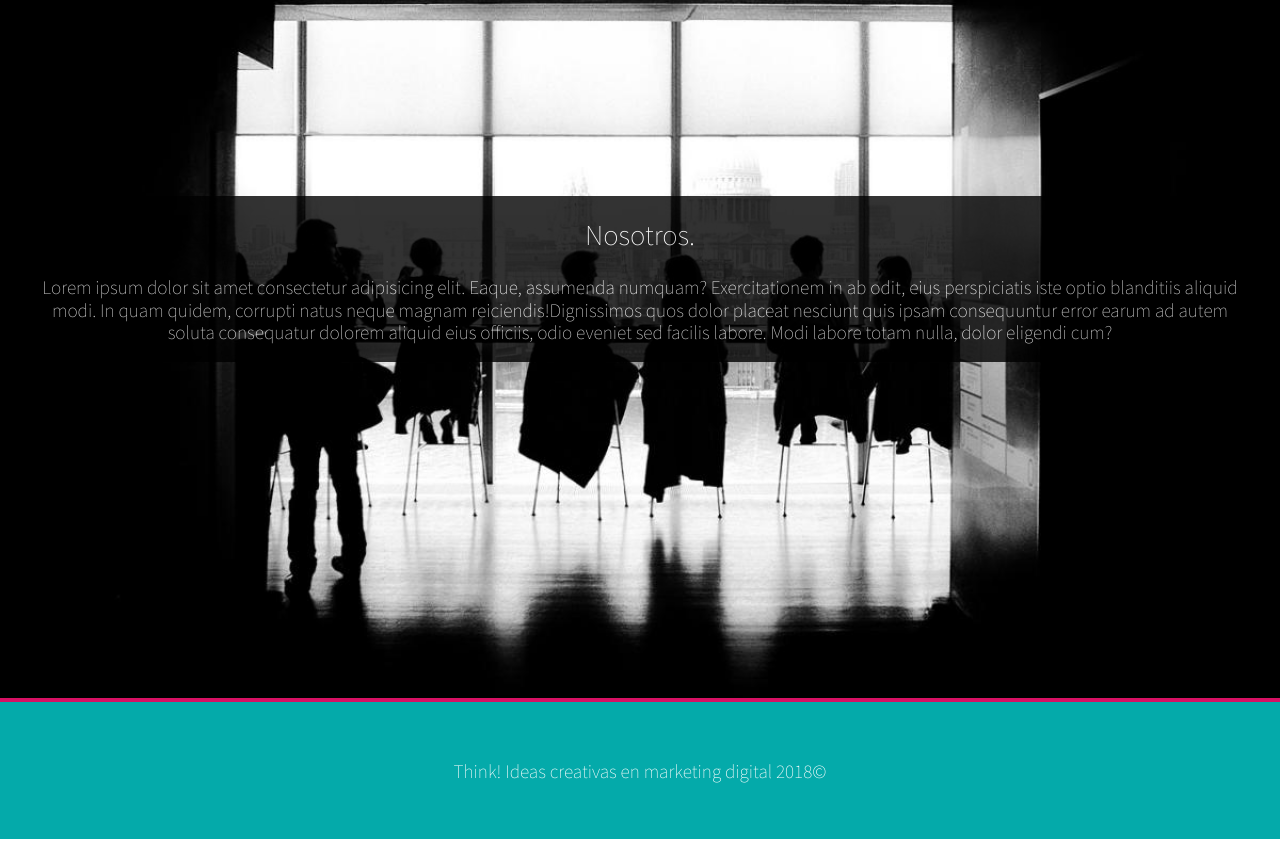
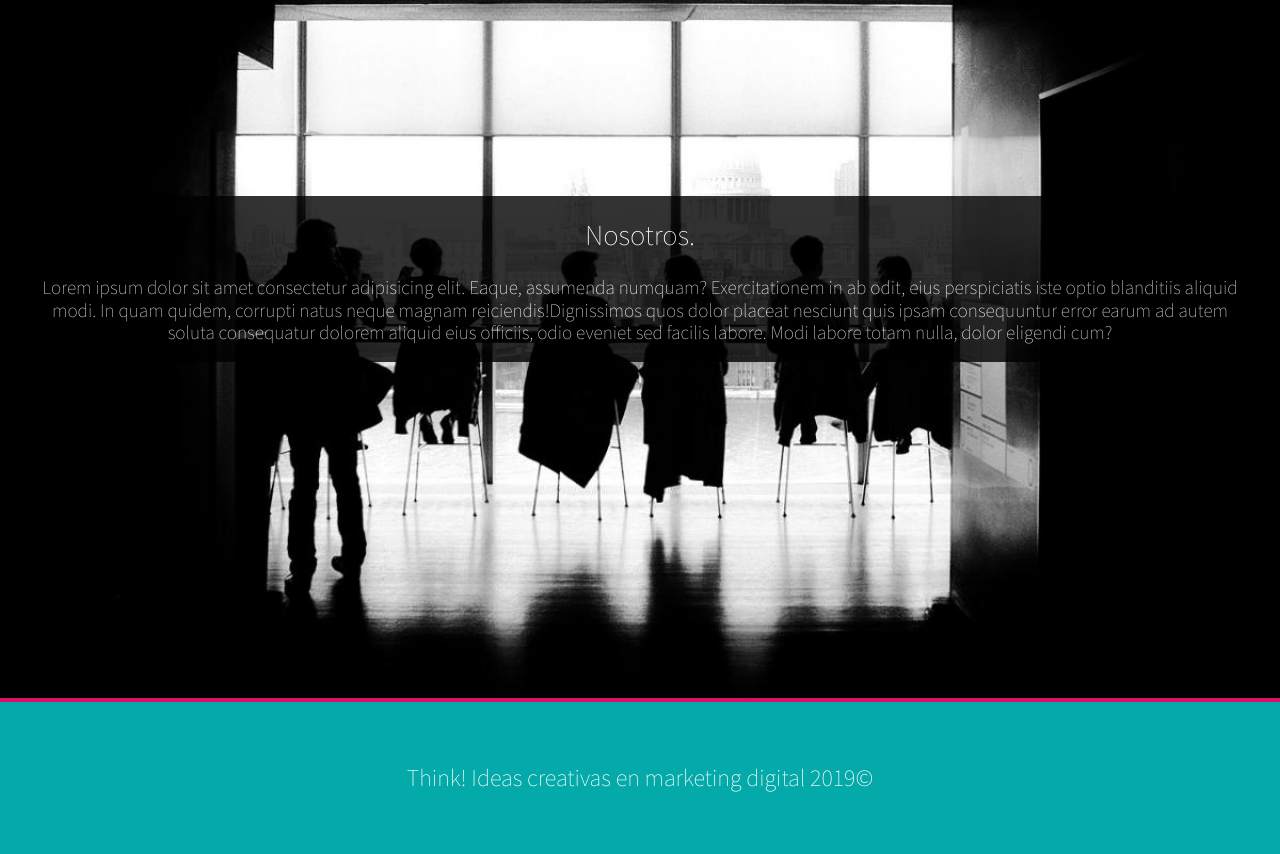
Before and after one commit to Max131/think, a plain HTML site: page index.html in a window 1280 px wide. Shown: the part 2326-3180 px from the top of the page. Drawn offline with Linux system fonts and the light colour scheme.

Commit message:
0219 update

```diff
--- a/assets/style.css
+++ b/assets/style.css
@@ -79,6 +79,7 @@ header a:hover{
 
 footer{
     text-align: center;
+    font-size: 1.25rem;
     background-color: #04AAAA;
     color: white;
     padding: 2rem;
--- a/index.html
+++ b/index.html
@@ -91,7 +91,7 @@
     </section>
     <footer>
         <p>
-            Think! Ideas creativas en marketing digital 2018&copy;
+            Think! Ideas creativas en marketing digital 2019&copy;
         </p>
     </footer>
 </body>
```
